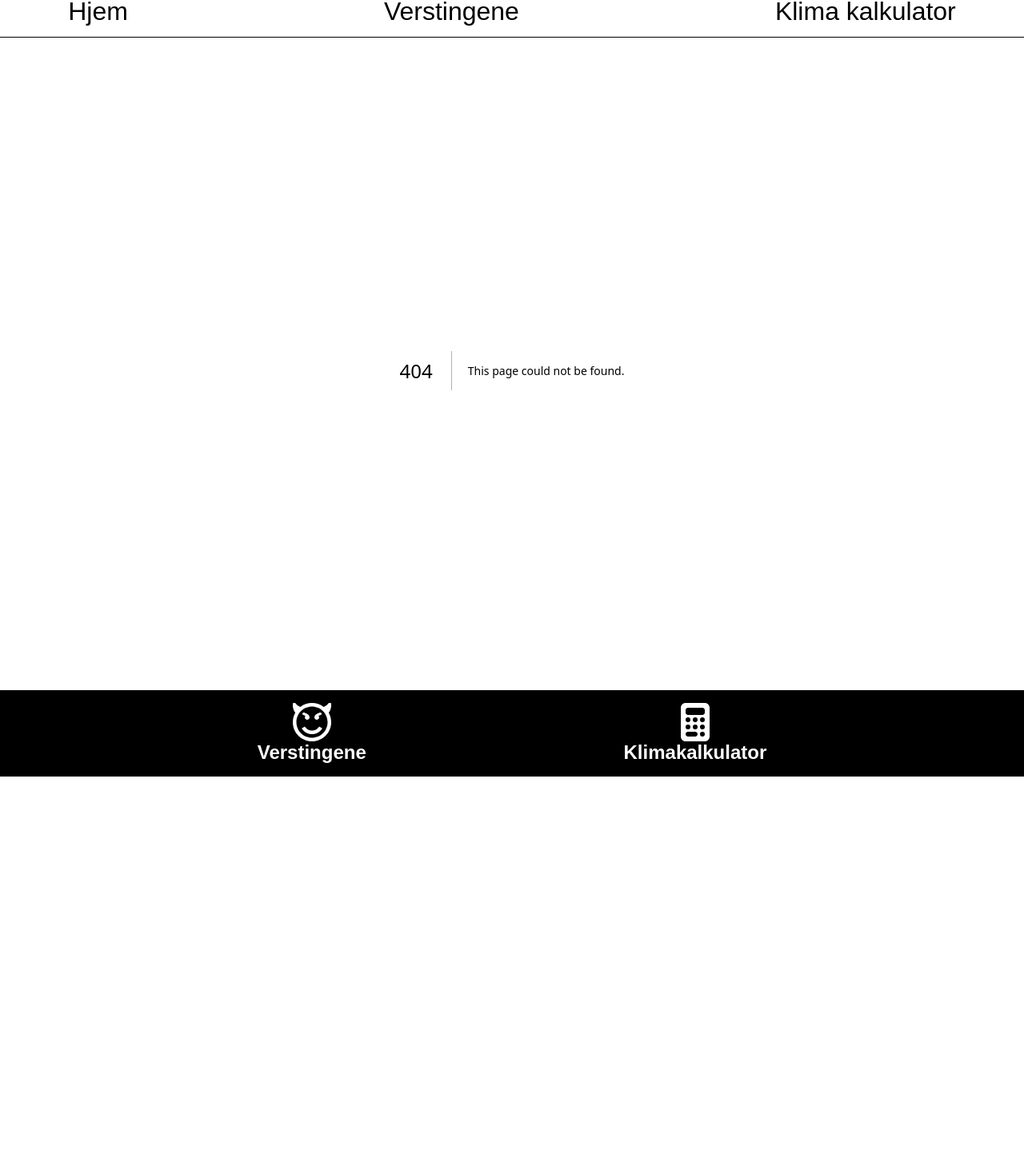
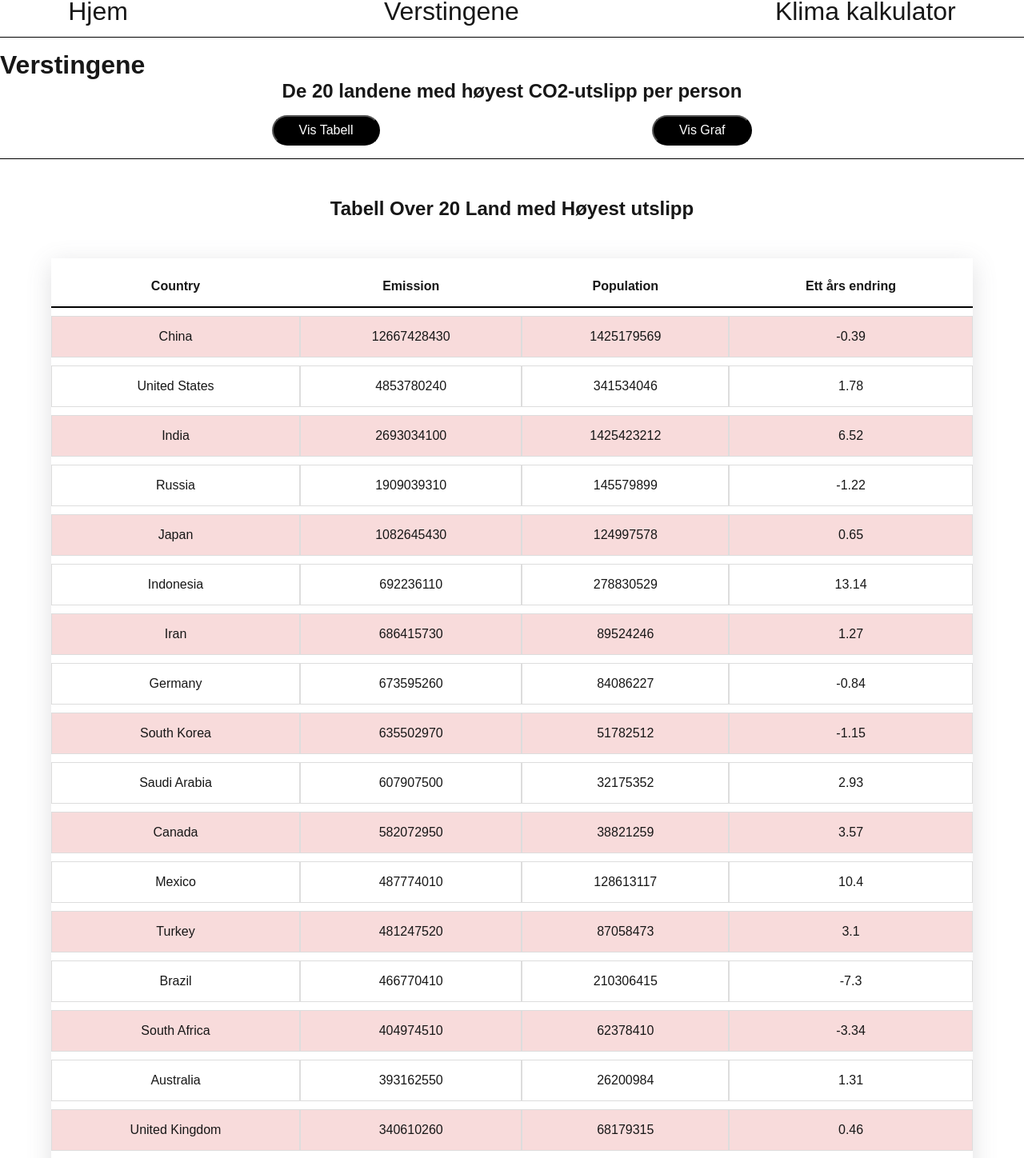
Before and after one commit to CelesteEvertsen/React-Examen-02-10-25, a Next.js app: page /verstingene in a window 1280 px wide. Before the commit this address had no page. Shown: the part 34-1482 px from the top of the page at 80% size. Before the commit the page ends 1005 px from the top, so only its background shows below. Built offline with nearby package versions, Linux system fonts and the light colour scheme.

Commit message:
Problemer med WhiteSpace. klarte å løse det. da det var bokstavligtalt ett mellomrom..HELP..SOS

```diff
--- a/src/app/climatetheme/[theme]/ClimateTheme.module.css
+++ b/src/app/climatetheme/[theme]/ClimateTheme.module.css
@@ -5,20 +5,27 @@
   text-align: center;
   line-height: 1.5;
 }
+
 .contentBox {
+  display: flex;
+  flex-direction: column;
+  justify-content: center;
+  align-items: center;
   margin: 1rem auto;
   box-shadow: rgba(100, 100, 111, 0.2) 0px 7px 29px 0px;
   width: 90vw;
   min-height: 700px;
 }
-.contentBox > h1 {
+.contentBox h1 {
+  margin-top: 2rem;
   font-size: 3rem;
 }
-.contentBox > section {
-  margin: 0 2rem;
+.img {
+  margin: 2rem auto;
 }
-.img {
-  margin: 1rem auto;
+.text {
+  width: 600px;
+  margin-bottom: 2rem;
 }
 .backHome {
   color: white;
--- a/src/app/climatetheme/[theme]/page.tsx
+++ b/src/app/climatetheme/[theme]/page.tsx
@@ -30,7 +30,7 @@ export default function ClimateTheme({ params }: Props) {
           width={600}
           height={350}
         />
-        <section>
+        <section className={style.text}>
           <p>{content.section1}</p>
           <p>{content.section2}</p>
           <p>{content.section3}</p>
--- /dev/null
+++ b/src/app/components/emission/EmissionMain.tsx
@@ -0,0 +1,36 @@
+"use client";
+import style from "./EmissonMain.module.css";
+import { HighEmission, LowEmission } from "@/app/data/EmissionArray";
+
+import { useState } from "react";
+import TableEmission from "./TableEmission";
+
+export default function EmissionMain() {
+  const [showinfo, setShowinfo] = useState<"table" | "chart">("table");
+  console.log(showinfo);
+  return (
+    <>
+      <section className={style.navigationBtn}>
+        <h1>De 20 landene med høyest CO2-utslipp per person</h1>
+        <div className={style.btnContainer}>
+          <button type="button" onClick={() => setShowinfo("table")}>
+            Vis Tabell
+          </button>
+          <button type="button" onClick={() => setShowinfo("chart")}>
+            Vis Graf
+          </button>
+        </div>
+      </section>
+      <section>
+        {showinfo === "table" ? (
+          <TableEmission
+            HighEmission={HighEmission}
+            LowEmission={LowEmission}
+          />
+        ) : (
+          <p>chart</p>
+        )}
+      </section>
+    </>
+  );
+}
--- /dev/null
+++ b/src/app/components/emission/EmissonMain.module.css
@@ -0,0 +1,44 @@
+.navigationBtn{
+    display:flex;
+    flex-direction: column;
+    justify-content: center;
+    align-items: center;
+    text-align: center;
+
+}
+.btnContainer{
+     display:flex;
+     width: 100vw;
+     justify-content: space-evenly;
+     border-bottom: 1px solid black;
+}
+.btnContainer > button{
+    color: white;
+    padding: 0.5rem 2rem;
+    font-size: 1rem;
+    background-color: black;
+    border-radius: 20px;
+    margin: 1rem 0;
+
+}
+.btnContainer > button:hover{
+    color:black;
+    background-color: white;
+    border: 1px solid black;
+
+}
+/* mobile */
+@media screen and (max-width: 599) {
+
+ .navigationBtn > h1{
+   padding: 0 2.5rem;
+ }
+}
+
+/* nettbrett */
+@media (min-width: 600px) and (max-width: 1024px) {
+ .navigationBtn > h1{
+   padding: 0 2.5rem;
+ }
+
+  }
--- /dev/null
+++ b/src/app/components/emission/TableEmission.module.css
@@ -0,0 +1,35 @@
+.main{
+    margin: 1rem auto;
+    text-align: center;
+}
+
+.headline{
+    margin: 2rem auto;
+    padding: 1rem;
+    width: 40%;
+    }
+.table{
+    margin: 0 auto;
+    width: 90vw;
+    border-collapse: separate;
+    border-spacing: 0 10px;
+    box-shadow:  rgba(100, 100, 111, 0.2) 0px 7px 29px 0px;
+}
+.table thead th{
+    border-bottom: 2px solid black;
+    padding: 1rem;
+    background-color: white;
+    text-align: center;
+
+}
+.table tbody td{
+    border: 1px solid #ddd;
+    padding: 1rem;
+
+}
+.table tbody tr{
+    background-color: white;
+}
+.table tbody tr:nth-child(odd){
+    background-color: #f8dbdb;
+}
--- /dev/null
+++ b/src/app/components/emission/TableEmission.tsx
@@ -0,0 +1,79 @@
+"use client";
+import style from "./TableEmission.module.css";
+
+interface Props {
+  HighEmission: {
+    country: string;
+    emission: number;
+    population: number;
+    oneYearChange: number;
+  }[];
+}
+interface Props {
+  LowEmission: {
+    country: string;
+    emission: number;
+    population: number;
+    oneYearChange: number;
+  }[];
+}
+export default function TableEmission({ HighEmission, LowEmission }: Props) {
+  return (
+    <main className={style.main}>
+      <div>
+        <h2 className={style.headline}>
+          Tabell Over 20 Land med Høyest utslipp
+        </h2>
+        <table className={style.table}>
+          <thead>
+            <tr>
+              <th>Country</th>
+              <th>Emission</th>
+              <th>Population</th>
+              <th>Ett års endring</th>
+            </tr>
+          </thead>
+          <tbody>
+            {HighEmission.map(
+              ({ country, emission, population, oneYearChange }) => (
+                <tr key={country}>
+                  <td>{country}</td>
+                  <td>{emission}</td>
+                  <td>{population}</td>
+                  <td>{oneYearChange}</td>
+                </tr>
+              )
+            )}
+          </tbody>
+        </table>
+      </div>
+      <div>
+        <h2 className={style.headline}>
+          Tabell Over 20 Land med <strong> LAVEST</strong>utslipp
+        </h2>
+        <table className={style.table}>
+          <thead>
+            <tr>
+              <th>Country</th>
+              <th>Emission</th>
+              <th>Population</th>
+              <th>Ett års endring</th>
+            </tr>
+          </thead>
+          <tbody>
+            {LowEmission.map(
+              ({ country, emission, population, oneYearChange }) => (
+                <tr key={country}>
+                  <td>{country}</td>
+                  <td>{emission}tonn</td>
+                  <td>{population}</td>
+                  <td>{oneYearChange}</td>
+                </tr>
+              )
+            )}
+          </tbody>
+        </table>
+      </div>
+    </main>
+  );
+}
--- /dev/null
+++ b/src/app/data/EmissionArray.tsx
@@ -0,0 +1,259 @@
+
+type HCo2 = {
+  country: string;
+  emission: number;
+  population: number;
+  oneYearChange: number;
+};
+type LCo2 = {
+  country: string;
+  emission: number;
+  population: number;
+  oneYearChange: number;
+};
+
+export const HighEmission: HCo2[] = [
+  {
+    country: "China",
+    emission: 12667428430,
+    population: 1425179569,
+    oneYearChange: -0.39,
+  },
+  {
+    country: "United States",
+    emission: 4853780240,
+    population: 341534046,
+    oneYearChange: 1.78,
+  },
+  {
+    country: "India",
+    emission: 2693034100,
+    population: 1425423212,
+    oneYearChange: 6.52,
+  },
+  {
+    country: "Russia",
+    emission: 1909039310,
+    population: 145579899,
+    oneYearChange: -1.22,
+  },
+  {
+    country: "Japan",
+    emission: 1082645430,
+    population: 124997578,
+    oneYearChange: 0.65,
+  },
+  {
+    country: "Indonesia",
+    emission: 692236110,
+    population: 278830529,
+    oneYearChange: 13.14,
+  },
+  {
+    country: "Iran",
+    emission: 686415730,
+    population: 89524246,
+    oneYearChange: 1.27,
+  },
+  {
+    country: "Germany",
+    emission: 673595260,
+    population: 84086227,
+    oneYearChange: -0.84,
+  },
+  {
+    country: "South Korea",
+    emission: 635502970,
+    population: 51782512,
+    oneYearChange: -1.15,
+  },
+  {
+    country: "Saudi Arabia",
+    emission: 607907500,
+    population: 32175352,
+    oneYearChange: 2.93,
+  },
+  {
+    country: "Canada",
+    emission: 582072950,
+    population: 38821259,
+    oneYearChange: 3.57,
+  },
+  {
+    country: "Mexico",
+    emission: 487774010,
+    population: 128613117,
+    oneYearChange: 10.4,
+  },
+  {
+    country: "Turkey",
+    emission: 481247520,
+    population: 87058473,
+    oneYearChange: 3.1,
+  },
+  {
+    country: "Brazil",
+    emission: 466770410,
+    population: 210306415,
+    oneYearChange: -7.3,
+  },
+  {
+    country: "South Africa",
+    emission: 404974510,
+    population: 62378410,
+    oneYearChange: -3.34,
+  },
+  {
+    country: "Australia",
+    emission: 393162550,
+    population: 26200984,
+    oneYearChange: 1.31,
+  },
+  {
+    country: "United Kingdom",
+    emission: 340610260,
+    population: 68179315,
+    oneYearChange: 0.46,
+  },
+  {
+    country: "Vietnam",
+    emission: 327905620,
+    population: 99680655,
+    oneYearChange: -2.9,
+  },
+  {
+    country: "Italy",
+    emission: 322948740,
+    population: 59619115,
+    oneYearChange: 0.68,
+  },
+  {
+    country: "Poland",
+    emission: 321954000,
+    population: 38385739,
+    oneYearChange: -1.61,
+  },
+];
+
+export const LowEmission: LCo2[] = [
+  {
+    country: "Burundi",
+    emission: 924150,
+    population: 13321097,
+    oneYearChange: 2.5,
+  },
+  {
+    country: "Niger",
+    emission: 2291600,
+    population: 27028914,
+    oneYearChange: 1.4,
+  },
+  {
+    country: "Malawi",
+    emission: 3734950,
+    population: 20213936,
+    oneYearChange: 3.0,
+  },
+  {
+    country: "Mozambique",
+    emission: 4250040,
+    population: 31255435,
+    oneYearChange: 4.1,
+  },
+  {
+    country: "Central African Republic",
+    emission: 4475100,
+    population: 5185775,
+    oneYearChange: 2.9,
+  },
+  {
+    country: "Liberia",
+    emission: 5766800,
+    population: 5608995,
+    oneYearChange: 2.7,
+  },
+  {
+    country: "Sierra Leone",
+    emission: 6296400,
+    population: 8342135,
+    oneYearChange: 3.1,
+  },
+  {
+    country: "Chad",
+    emission: 6459000,
+    population: 18081584,
+    oneYearChange: 1.8,
+  },
+  {
+    country: "Eritrea",
+    emission: 6841400,
+    population: 3365287,
+    oneYearChange: 4.79,
+  },
+  {
+    country: "Uganda",
+    emission: 7540270,
+    population: 47312719,
+    oneYearChange: 2.33,
+  },
+  {
+    country: "Togo",
+    emission: 8868900,
+    population: 8419495,
+    oneYearChange: 2.2,
+  },
+  {
+    country: "Madagascar",
+    emission: 10421900,
+    population: 30982374,
+    oneYearChange: 2.0,
+  },
+  {
+    country: "Comoros",
+    emission: 11560000,
+    population: 901350,
+    oneYearChange: 3.3,
+  },
+  {
+    country: "Bhutan",
+    emission: 12923000,
+    population: 790554,
+    oneYearChange: 1.0,
+  },
+  {
+    country: "Haiti",
+    emission: 13207500,
+    population: 11263077,
+    oneYearChange: 1.5,
+  },
+  {
+    country: "Democratic Republic of the Congo",
+    emission: 15363000,
+    population: 108407721,
+    oneYearChange: 2.1,
+  },
+  {
+    country: "Nepal",
+    emission: 17706600,
+    population: 30933187,
+    oneYearChange: 4.6,
+  },
+  {
+    country: "Cambodia",
+    emission: 19255600,
+    population: 17114000,
+    oneYearChange: 3.8,
+  },
+  {
+    country: "Senegal",
+    emission: 20580400,
+    population: 17937600,
+    oneYearChange: 3.9,
+  },
+  {
+    country: "Mali",
+    emission: 21215000,
+    population: 21802200,
+    oneYearChange: 3.4,
+  },
+];
--- /dev/null
+++ b/src/app/verstingene/page.tsx
@@ -0,0 +1,13 @@
+import style from "./verstingene.module.css"
+import EmissionMain from "../components/emission/EmissionMain"
+
+export default function Verstingene(){
+return(
+    <main>
+    <header>
+        <h1 className={style.headline}>Verstingene</h1>
+    </header>
+    <EmissionMain/>
+    </main>
+)
+}
```
Also changed, not shown: src/app/verstingene/verstingene.module.css (added), 1 other file (tests, documents, lock files or other folders).
